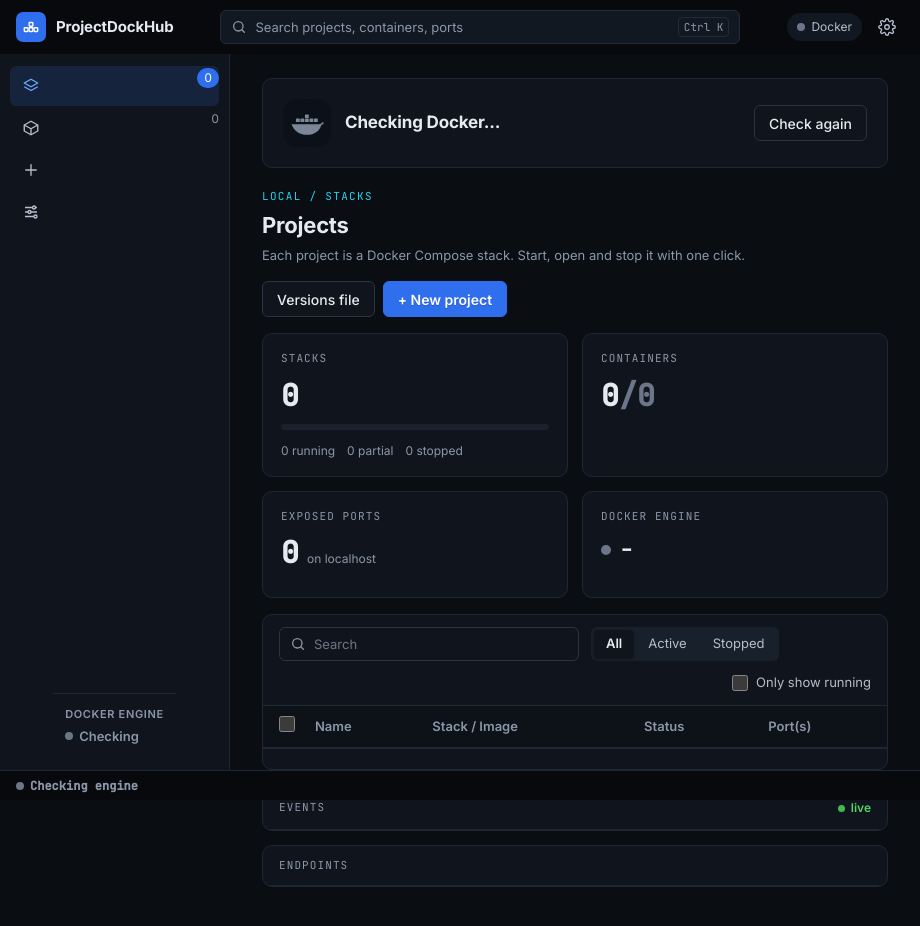
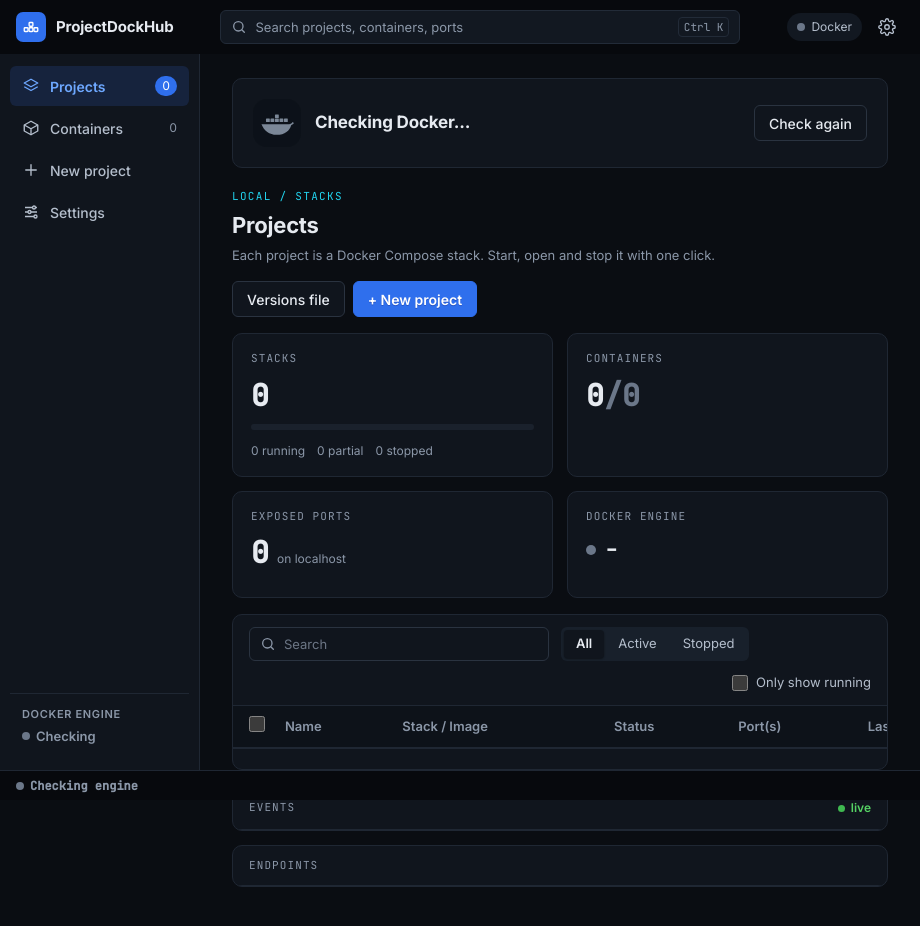
Before and after one commit to TonmoyTom/env-hub, an Electron app: page renderer/index.html in a window 920 px wide. Drawn offline with Linux system fonts and the light colour scheme; no server answers.

Commit message:
Release 0.0.4: shorter Docker check, keep sidebar labels
- Docker check gives up after 6 s per call, so a closing or starting Docker
  Desktop shows "not running" with Start Docker instead of a long "Checking"
- Sidebar keeps its labels on windows between 860 and 1000 px wide
- Version 0.0.4

Co-Authored-By: Claude Opus 5.5 <noreply@anthropic.com>

```diff
--- a/package.json
+++ b/package.json
@@ -2,7 +2,7 @@
   "name": "projectdockhub",
   "productName": "ProjectDockHub",
   "desktopName": "projectdockhub.desktop",
-  "version": "0.0.3",
+  "version": "0.0.4",
   "description": "A free, open source Docker-based local development environment with a GUI for Laravel and modern JavaScript and Python stacks.",
   "main": "main/main.js",
   "scripts": {
--- a/renderer/console.css
+++ b/renderer/console.css
@@ -4130,6 +4130,35 @@ button.stack-card.on {
 
 /* ---------- Narrow windows ---------- */
 
+/* The old layout turned the sidebar into icons below 1000px. Keep the labels down to 860px
+   (with Windows display scaling a normal window is often under 1000px). */
+@media (max-width: 1000px) and (min-width: 861px) {
+  .sidebar {
+    flex: 0 0 200px;
+    width: 200px;
+    align-items: stretch;
+    padding: 12px 10px;
+  }
+
+  .sidebar .nav-item {
+    width: 100%;
+    justify-content: flex-start;
+    padding: 0 12px;
+  }
+
+  .sidebar .nav-item > span:not(.nav-count) {
+    display: inline;
+  }
+
+  .sidebar .nav-count {
+    position: static;
+  }
+
+  .sidebar-foot {
+    display: flex;
+  }
+}
+
 @media (max-width: 1100px) {
   .ov4 {
     grid-template-columns: repeat(2, minmax(0, 1fr));
```
Also changed, not shown: main/docker/check.js (+5 -2 lines), 1 other file.
